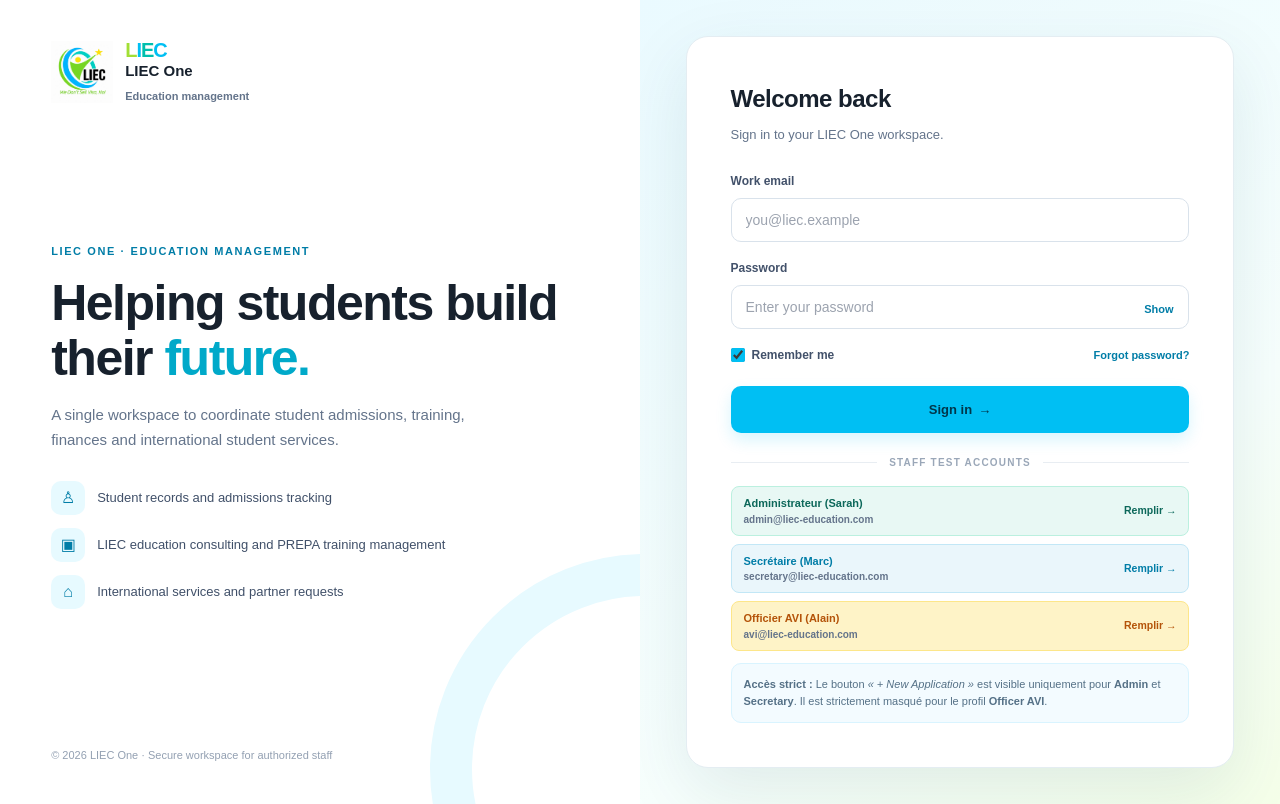
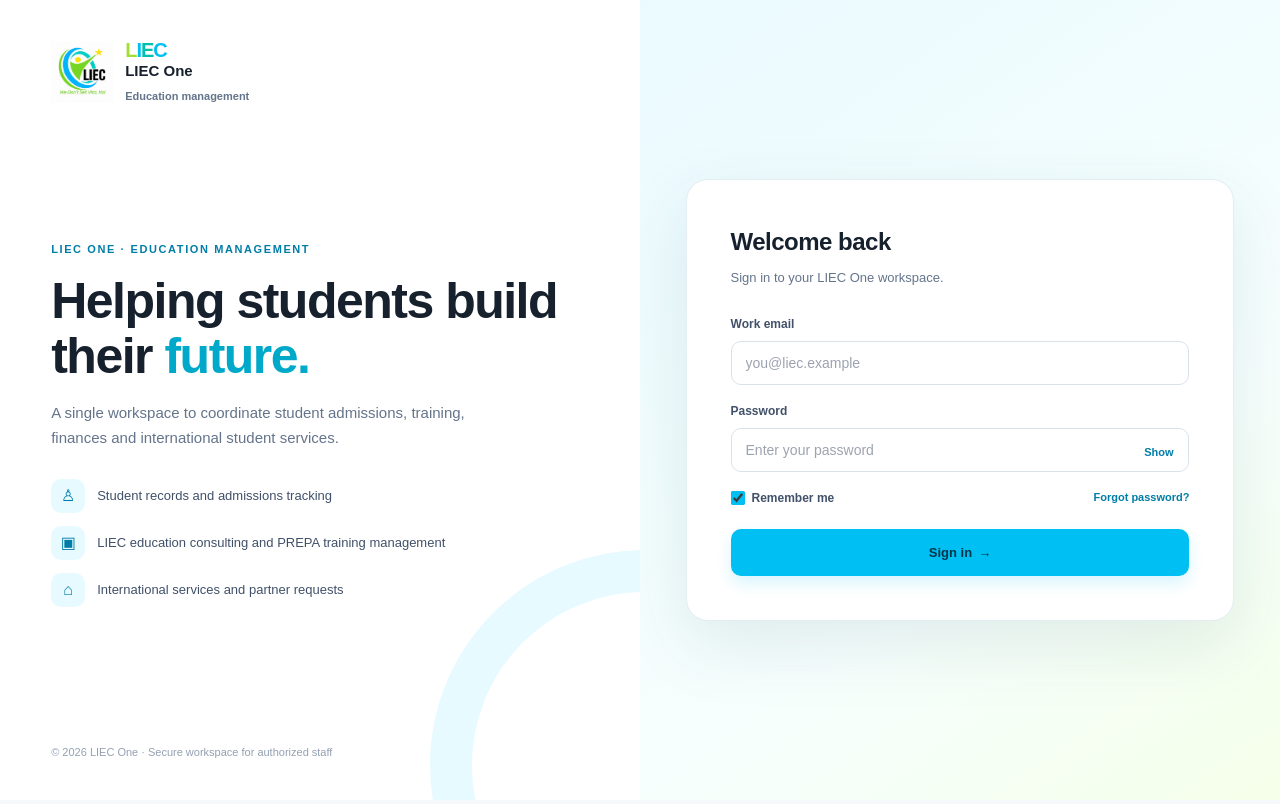
Before and after one commit to MJM30/LIEC_Heav-n, a Next.js app: page /login in a window 1280 px wide. Built offline with nearby package versions, Linux system fonts and the light colour scheme.

Commit message:
UI: suppression des informations et comptes de test sur la page de connexion

```diff
--- a/src/app/login/page.tsx
+++ b/src/app/login/page.tsx
@@ -13,41 +13,23 @@ export default function LoginPage() {
   const [loading, setLoading] = useState(false);
   const [error, setError] = useState<string | null>(null);
 
-  const TEST_CREDENTIALS = [
+  const OFFLINE_STAFF_CREDENTIALS = [
     {
-      role: 'admin',
-      label: 'Administrateur (Sarah)',
+      role: 'admin' as const,
       email: 'admin@liec-education.com',
       password: 'Admin@LIEC2026!',
-      color: '#0c685a',
-      bg: '#e8f8f4',
-      border: '#bbf0df',
     },
     {
-      role: 'secretary',
-      label: 'Secrétaire (Marc)',
+      role: 'secretary' as const,
       email: 'secretary@liec-education.com',
       password: 'Secretary@LIEC2026!',
-      color: '#007da7',
-      bg: '#eaf6fb',
-      border: '#c2e7f6',
     },
     {
-      role: 'avi',
-      label: 'Officier AVI (Alain)',
+      role: 'avi' as const,
       email: 'avi@liec-education.com',
       password: 'AviOfficer@LIEC2026!',
-      color: '#b45309',
-      bg: '#fef3c7',
-      border: '#fde68a',
     },
   ];
-
-  const fillCredentials = (accEmail: string, accPass: string) => {
-    setEmail(accEmail);
-    setPassword(accPass);
-    setError(null);
-  };
 
   const handleSubmit = async (e: React.FormEvent) => {
     e.preventDefault();
@@ -74,7 +56,7 @@ export default function LoginPage() {
       const lower = email.trim().toLowerCase();
       const pass = password.trim();
 
-      const matched = TEST_CREDENTIALS.find(
+      const matched = OFFLINE_STAFF_CREDENTIALS.find(
         (t) =>
           (t.email.toLowerCase() === lower ||
             (t.role === 'admin' && lower === 'sarah.mwamba@liec-education.com') ||
@@ -569,44 +551,6 @@ export default function LoginPage() {
                 <span aria-hidden="true">→</span>
               </button>
             </form>
-
-            <div className="divider">STAFF TEST ACCOUNTS</div>
-
-            <div style={{ display: 'flex', flexDirection: 'column', gap: '8px', marginTop: '12px' }}>
-              {TEST_CREDENTIALS.map((acc) => (
-                <button
-                  key={acc.role}
-                  type="button"
-                  onClick={() => fillCredentials(acc.email, acc.password)}
-                  style={{
-                    display: 'flex',
-                    alignItems: 'center',
-                    justifyContent: 'space-between',
-                    padding: '8px 12px',
-                    borderRadius: '8px',
-                    border: `1px solid ${acc.border}`,
-                    background: acc.bg,
-                    color: '#092342',
-                    fontSize: '11px',
-                    fontWeight: 600,
-                    cursor: 'pointer',
-                    textAlign: 'left',
-                  }}
-                >
-                  <div>
-                    <span style={{ color: acc.color, fontWeight: 800 }}>{acc.label}</span>
-                    <div style={{ fontSize: '10px', color: '#64748b' }}>{acc.email}</div>
-                  </div>
-                  <span style={{ fontSize: '10.5px', color: acc.color, fontWeight: 700 }}>
-                    Remplir →
-                  </span>
-                </button>
-              ))}
-            </div>
-
-            <div className="demo-note" style={{ marginTop: '12px' }}>
-              <strong>Accès strict :</strong> Le bouton <em>« + New Application »</em> est visible uniquement pour <strong>Admin</strong> et <strong>Secretary</strong>. Il est strictement masqué pour le profil <strong>Officer AVI</strong>.
-            </div>
           </div>
         </section>
       </div>
```
